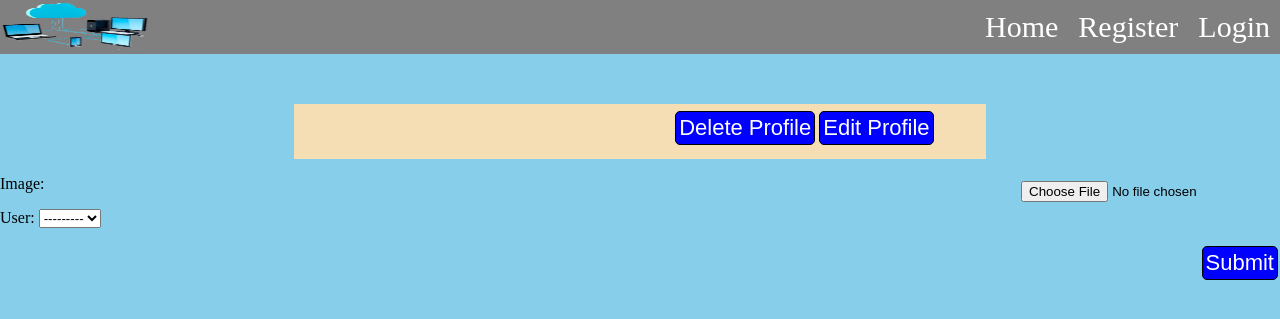
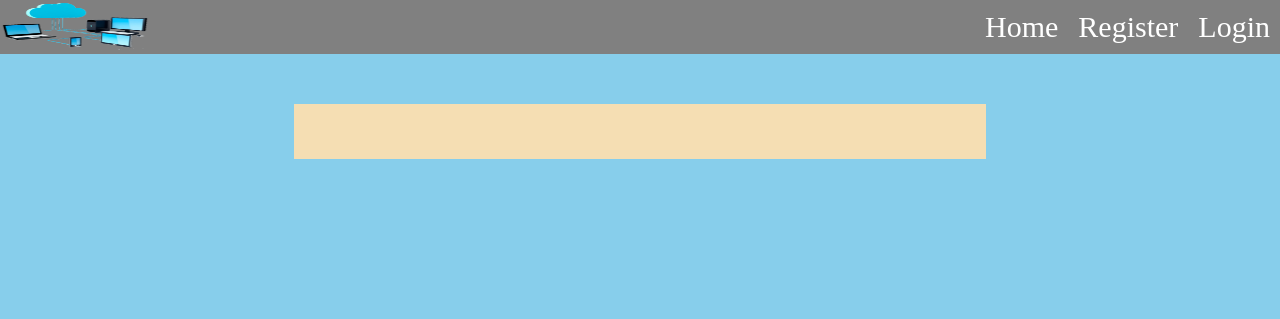
Before and after one commit to maurya20/market, a Django app: page /profile in a window 1280 px wide. Shown: the top 319 px of the page. Run offline with Django 3.2, Linux system fonts and the light colour scheme.

Commit message:
Trying on to one update

```diff
--- a/customer/urls.py
+++ b/customer/urls.py
@@ -13,7 +13,7 @@ urlpatterns = [
     path('userlogin', views.userlogin, name='userlogin'),
     path('profile', views.Profile, name='profile'),
     path('logout', views.logout, name='logout'),
-    path('edit', views.edit, name='edit'),
+    path('edit/<int:user_id>', views.edit, name='edit'),
     path('crud',views.crud),
     path('destroy', views.destroy)
 
--- a/customer/views.py
+++ b/customer/views.py
@@ -98,12 +98,13 @@ def logout(request):
     return redirect('userlogin')
 
 
-def edit(request):
+def edit(request, user_id):
+    prof = User.profile.objects.get(id=user_id)
     form = ProfileForm(request.POST, request.FILES)
     if request.method == 'POST':
         if form.is_valid():
-            Profile = form.save()
-            return render(request, 'profile.html')
+            form.save()
+            return redirect("profile")
     else:
         context = {'form': form }
         return render(request, 'edit.html', context)
--- a/template/profile.html
+++ b/template/profile.html
@@ -16,19 +16,12 @@
             <label for="email">E-mail: </label>
             <output type="text">{{user.email}}</output><br><br><br>
             <label for="quote">My Quote: </label>
-            <output type="text">{{user.profile.quotes}}</output><br><br><br>
-            {% endif %}
-            <a id="mbutton" onclick="return myEdit();" href="/edit" >Edit Profile</a>
-           <a id="mbutton" href="/destroy">Delete Profile</a>
+            <output type="text">{{user.profile.id}}</output><br><br><br>
+            <a id="mbutton" onclick="return myEdit();" href="{% url 'edit' user.profile.user_id %}">Edit Profile</a>
+        {% endif %}
     </div>
     <div>
-    <form method="post" enctype="multipart/form-data">
-        {% csrf_token %}
 
-        {{ p_form.as_p }}
-
-        <input id="mbutton" type="submit">
-    </form>
 
         {% for message in messages %}
         <h3>{{message}}</h3>
```
